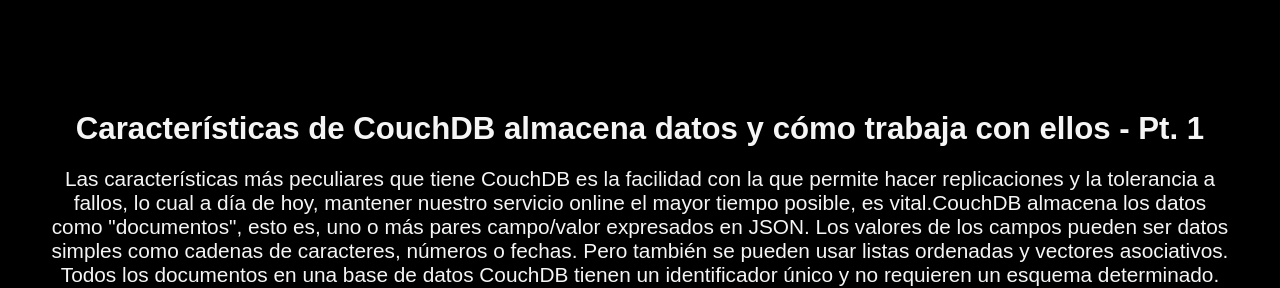
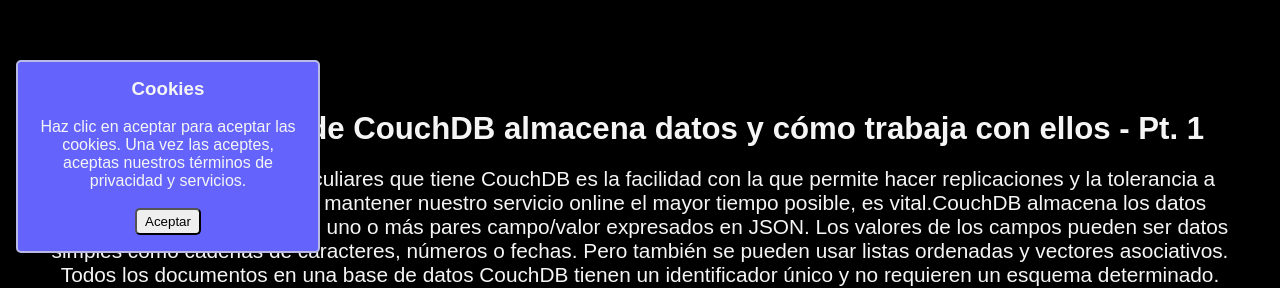
Before and after one commit to ToniCoding/Variety-Code, a plain HTML site: page G3-CouchDB/index.html in a window 1280 px wide. Shown: the part 523-811 px from the top of the page. Drawn offline with Linux system fonts and the light colour scheme; a web font is replaced by a local one.

Commit message:
Add files via upload

```diff
--- a/G3-CouchDB/css/main.css
+++ b/G3-CouchDB/css/main.css
@@ -68,6 +68,22 @@
     text-decoration: underline;
 }
 
+/* [CLASE GENERAL] Para todos los contenedores de cookies. */
+.cookies {
+    position: fixed;
+    display: block;
+    z-index: 1;
+    bottom: 1.5em;
+    right: 75%;
+    padding: 1em;
+    margin-left: 1em;
+    border-radius: 5px;
+    text-align: center;
+    border: 2px solid #babae7;
+    background-color: #6464fd;
+    color: whitesmoke;
+}
+
 /* [CLASE GENERAL] Para todo el texto en modo oscuro. */
 .centeredDarkBG {
     position: inherit;
@@ -87,6 +103,13 @@
     margin: 1em;
     width: 20em;
     height: 2.5em;
+}
+
+/* [CLASE GENERAL] Variante de botón. */
+.btnMisc {
+    width: 5em;
+    height: 2em;
+    border-radius: 5px;
 }
 
 /* Clases específicas */
--- a/G3-CouchDB/index.html
+++ b/G3-CouchDB/index.html
@@ -78,10 +78,10 @@
                 <div class="devWrapper"> <!-- {Contenedor} Información acerca de los desarrolladores -->
                     <h4>Desarrolladores web</h4>
                     <ul class="noListStyle devList">
-                    <li>- Vallejo Moya, Antonio. Diseño y programación web.</li>
-                    <li>- Aranda Álvarez, Ángel. Redactar documentos e instalación de CouchDB.</li>
-                    <li>- Borsan, Viorel Mihai. Reunir datos y redactarlos, y estructurar información.</li>
-                    <li>- Novillo Muñoz, Iván. Gráficas de rendimiento e instalación de CouchDB</li>
+                        <li>- Ficticio. Diseño y programación web.</li>
+                        <li>- Ficticio. Redactar documentos e instalación de CouchDB.</li>
+                        <li>- Ficticio. Reunir datos y redactarlos, y estructurar información.</li>
+                        <li>- Ficticio. Gráficas de rendimiento e instalación de CouchDB</li>
                     </ul>
                 </div>
                 <div class="contactWrapper"> <!-- {Contenedor} Contacto con la empresa -->
@@ -112,5 +112,13 @@
                 </div>
             </div>
         </div>
+        <div class="cookies" id="cookies">
+            <h3>Cookies</h3><br/>
+            <p>
+                Haz clic en aceptar para aceptar las cookies. Una vez las aceptes, aceptas nuestros <a href="./pg/acs.html" class="noLinkDeco">términos de privacidad y servicios</a>.
+                <br/><br/><button onclick="cookiesAceptadas()" class="btnMisc">Aceptar</button>
+            </p>
+        </div>
     </body>
+    <script src="./js/misc.js"></script>
 </html>
--- a/G3-CouchDB/js/misc.js
+++ b/G3-CouchDB/js/misc.js
@@ -1,3 +1,4 @@
-function offServices() {
-
-};
+function cookiesAceptadas() {
+    var cookies = document.getElementById('cookies');
+    cookies.style.display = 'none';
+}
```
Also changed, not shown: G3-CouchDB/pg/acs.html (+5 -5 lines), G3-CouchDB/pg/docs.html (+4 -4 lines), G3-CouchDB/pg/story.html (+4 -4 lines). Lines whose indentation alone changed are shown as unchanged.
